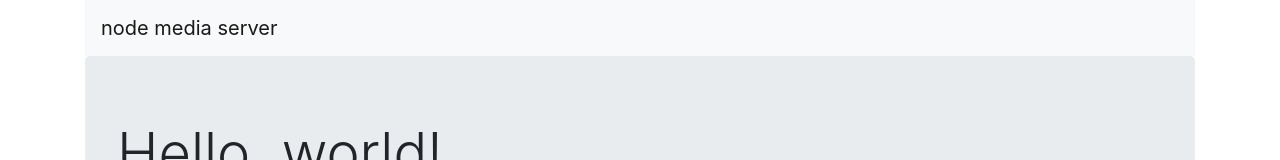
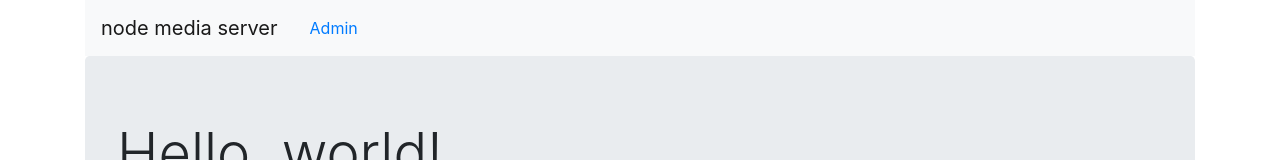
Before and after one commit to merriman-labs/merriman, a React (Create React App) app: page / in a window 1280 px wide. Shown: the top 160 px of the page. Built offline with nearby package versions, Linux system fonts and the light colour scheme; what chance would draw is missing.

Commit message:
Adds link to admin

```diff
--- a/src/Navigation.js
+++ b/src/Navigation.js
@@ -1,17 +1,39 @@
-import React from 'react';
-import { Navbar, NavbarBrand, Nav, NavItem } from 'reactstrap';
+import React, { Component } from 'react';
+import {
+  Collapse,
+  NavbarToggler,
+  Navbar,
+  NavbarBrand,
+  Nav,
+  NavItem,
+  NavLink
+} from 'reactstrap';
 
-const Navigation = ({ children }) => {
+class Navigation extends Component {
+  constructor(props) {
+    super(props);
+    this.state = { open: false };
+  }
+  toggle = () => {
+    this.setState(({ open }) => ({ open: !open }));
+  };
+  render() {
     return (
       <div>
         <Navbar color="light" light expand="md">
           <NavbarBrand href="/">node media server</NavbarBrand>
+          <NavbarToggler onClick={this.toggle} />
+          <Collapse isOpen={this.state.open} className="ml-auto" navbar>
             <Nav>
-          <NavItem>{children}</NavItem>
+              <NavItem>
+                <NavLink href="/admin">Admin</NavLink>
+              </NavItem>
             </Nav>
+          </Collapse>
         </Navbar>
       </div>
     );
-};
+  }
+}
 
 export default Navigation;
```
Lines whose indentation alone changed are shown as unchanged.
